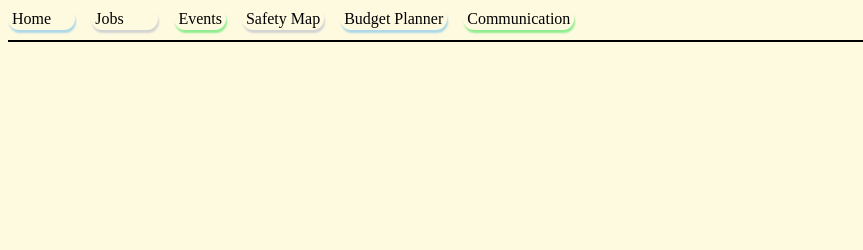
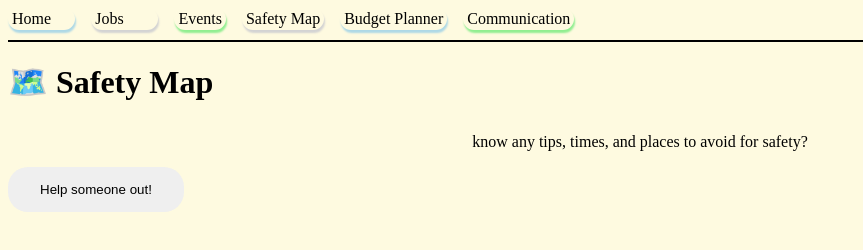
Before and after one commit to Ether2003/CalgaryHacks2023, a plain HTML site: page frontend/pages/SafetyPage.html in a window 1280 px wide. Shown: the whole page, without its empty margins (0-863 px from the left). Drawn offline with Linux system fonts and the light colour scheme.

Commit message:
Update SafetyPage.html

```diff
--- a/frontend/pages/SafetyPage.html
+++ b/frontend/pages/SafetyPage.html
@@ -31,5 +31,12 @@
       </div>
     </div>
     <div class="border"></div>
+    <div class="safety">
+      <h1><b>🗺️ Safety Map</b></h1>
+      <p>know any tips, times, and places to avoid for safety?</p>
+      <div>
+        <button type="button" class="safetybtn">Help someone out!</button>
+      </div>
+    </div>
   </body>
 </html>
```
